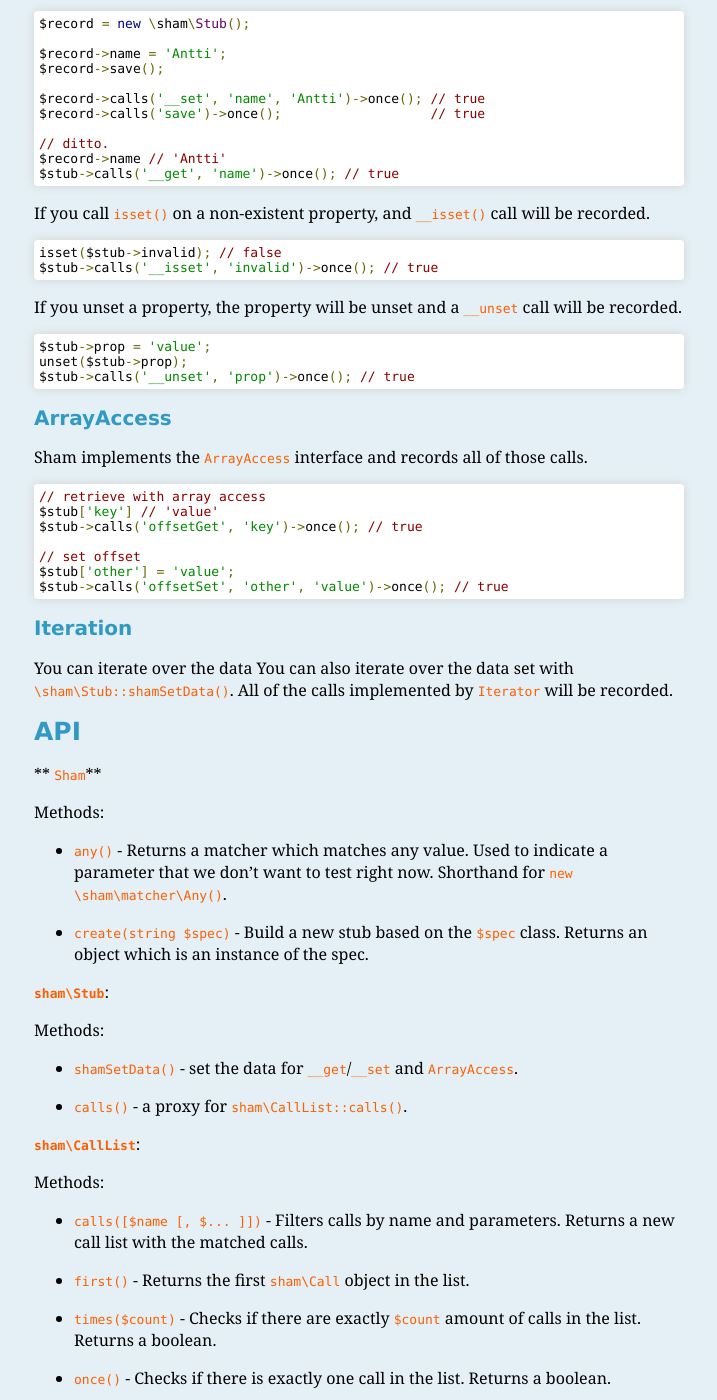
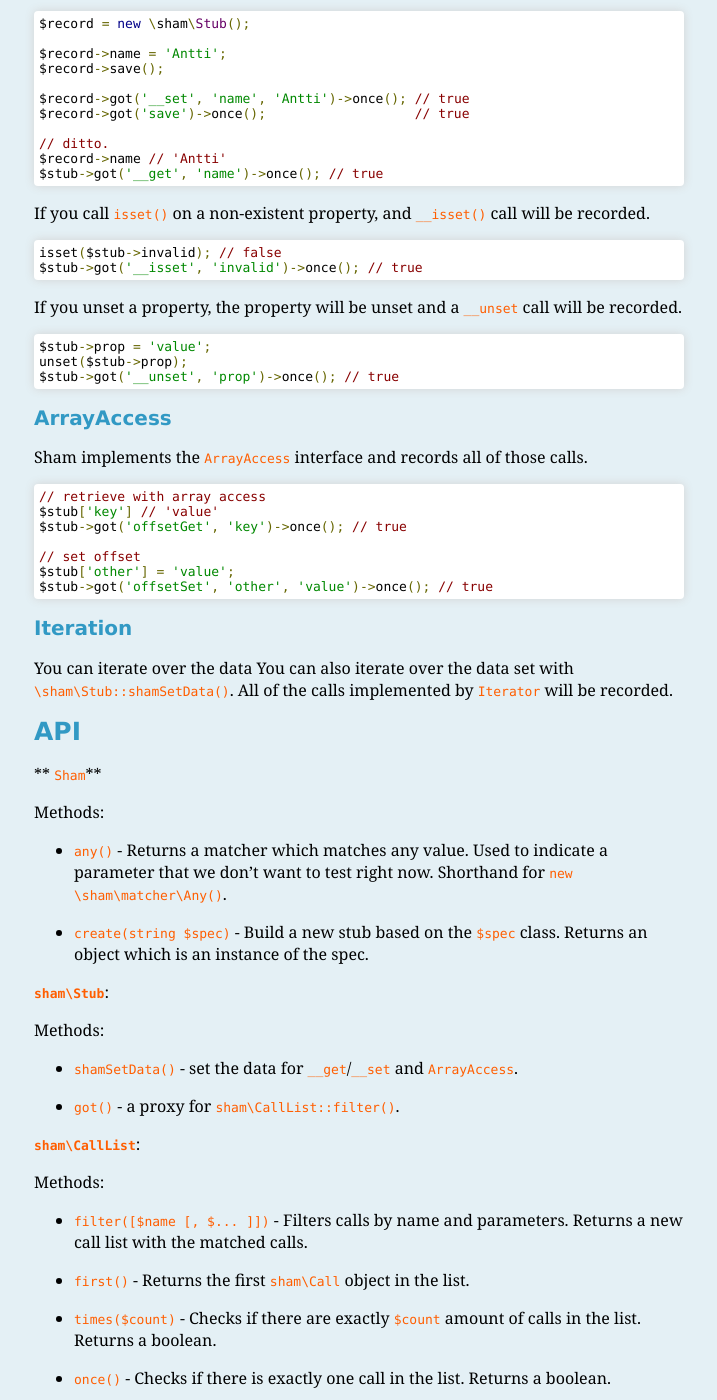
Before and after one commit to anttih/Sham, a Jekyll site: the page built from index.md, in a window 1280 px wide and 1400 px high, scrolled down 4523 px. Shown: the whole window, without its empty margins (281-998 px from the left). Built offline with Jekyll 4.4.1, drawn with Linux system fonts in a browser that asks for light colours; nearby versions of some CDN libraries; Markdown is read by kramdown in place of the engine named in the settings; some of the changed text lies outside the part shown.

Commit message:
calls() is now got()

```diff
--- a/_layouts/default.html
+++ b/_layouts/default.html
@@ -24,7 +24,7 @@ $obj = \sham\Sham::create('My\Obj');
 $obj->whatever();
 
 // assert
-$obj->calls('whatever')->once();</code></pre>
+$obj->got('whatever')->once();</code></pre>
                 <h1>Sham</h1>
                 <p id="tagline">Write fast tests</p>
             </div>
--- a/index.md
+++ b/index.md
@@ -155,18 +155,18 @@ implementation:
 
     $stub->overload();
 
-    $stub->calls('overload')->once(); // true
-    $stub->calls('__call')->never();  // true, no __call call is ever recorded
+    $stub->got('overload')->once(); // true
+    $stub->got('__call')->never();  // true, no __call call is ever recorded
 
 ## <a name="invoke" href="#invoke">__invoke</a>
 
 A Sham instance can be invoked. A call with name `__invoke` is recorded:
 
     $stub();
-    $stub->calls('__invoke')->once(); // true
+    $stub->got('__invoke')->once(); // true
 
     $stub('foo');
-    $stub->calls('__invoke', 'foo')->once(); // true
+    $stub->got('__invoke', 'foo')->once(); // true
 
 Return values for `__invoke` calls can be set just like for method calls.
 Either:
@@ -187,8 +187,8 @@ Stubs can be serialized and unserialized. Sham records both `__sleep` and
     $stub = new \sham\Stub();
     $waken = unserialize(serialize($stub));
 
-    $waken->calls('__sleep')->once(); // true
-    $waken->calls('__wakeup')->once(); // true
+    $waken->got('__sleep')->once(); // true
+    $waken->got('__wakeup')->once(); // true
 
 Stubbed method return values are preserved, but side effects and exceptions are
 not. This is because they are implemented with anonymous functions and PHP
@@ -201,7 +201,7 @@ can't serialize those.
 
 # <a name="filter" href="#filter">Filtering calls (asserting)</a>
 
-To investigate your stub objects you use the `calls()` method. It filters the
+To investigate your stub objects you use the `got()` method. It filters the
 calls by given criteria and returns a call list object (`sham\CallList`). The
 call list object has some helpful methods you can use when asserting. These
 methods don't throw exceptions. Use your test runner for actual asserting.
@@ -211,16 +211,16 @@ To check if `foo()` was called on `$stub` you would do this:
     $stub = new \sham\Stub();
     $stub->foo();
 
-    $stub->calls('foo')->once(); // true
+    $stub->got('foo')->once(); // true
 
 To check if `foo()` was called once with 'first' as the only parameter:
 
-    $stub->calls('foo', 'first')->once();
+    $stub->got('foo', 'first')->once();
 
 To check if `foo()` was called with anything as the first param and `bar` as
 the second param:
 
-    $stub->calls('foo', sham\Sham::any(), 'bar')->once();
+    $stub->got('foo', sham\Sham::any(), 'bar')->once();
 
 The special `sham\Sham::any()` call returns a matcher object which matches anything.
 This is useful when you are writing a test which only needs to test a certain
@@ -252,25 +252,25 @@ stubbing out an entity or an Active Record object:
     $record->name = 'Antti';
     $record->save();
 
-    $record->calls('__set', 'name', 'Antti')->once(); // true
-    $record->calls('save')->once();                   // true
+    $record->got('__set', 'name', 'Antti')->once(); // true
+    $record->got('save')->once();                   // true
 
     // ditto.
     $record->name // 'Antti'
-    $stub->calls('__get', 'name')->once(); // true
+    $stub->got('__get', 'name')->once(); // true
 
 If you call `isset()` on a non-existent property, and `__isset()` call will be
 recorded.
 
     isset($stub->invalid); // false
-    $stub->calls('__isset', 'invalid')->once(); // true
+    $stub->got('__isset', 'invalid')->once(); // true
 
 If you unset a property, the property will be unset and a `__unset` call will
 be recorded.
 
     $stub->prop = 'value';
     unset($stub->prop);
-    $stub->calls('__unset', 'prop')->once(); // true
+    $stub->got('__unset', 'prop')->once(); // true
 
 ## <a name="arrayaccess" href="#arrayaccess">ArrayAccess</a>
 
@@ -278,11 +278,11 @@ Sham implements the `ArrayAccess` interface and records all of those calls.
 
     // retrieve with array access
     $stub['key'] // 'value'
-    $stub->calls('offsetGet', 'key')->once(); // true
+    $stub->got('offsetGet', 'key')->once(); // true
 
     // set offset
     $stub['other'] = 'value';
-    $stub->calls('offsetSet', 'other', 'value')->once(); // true
+    $stub->got('offsetSet', 'other', 'value')->once(); // true
 
 
 ## <a name="iteration" href="#iteration">Iteration</a>
@@ -310,14 +310,14 @@ Methods:
 
 * `shamSetData()` - set the data for `__get`/`__set` and `ArrayAccess`.
 
-* `calls()` - a proxy for `sham\CallList::calls()`.
+* `got()` - a proxy for `sham\CallList::filter()`.
 
 
 **`sham\CallList`**:
 
 Methods:
 
-* `calls([$name [, $... ]])` - Filters calls by name and parameters. Returns a
+* `filter([$name [, $... ]])` - Filters calls by name and parameters. Returns a
 new call list with the matched calls.
 
 * `first()` - Returns the first `sham\Call` object in the list.
```
